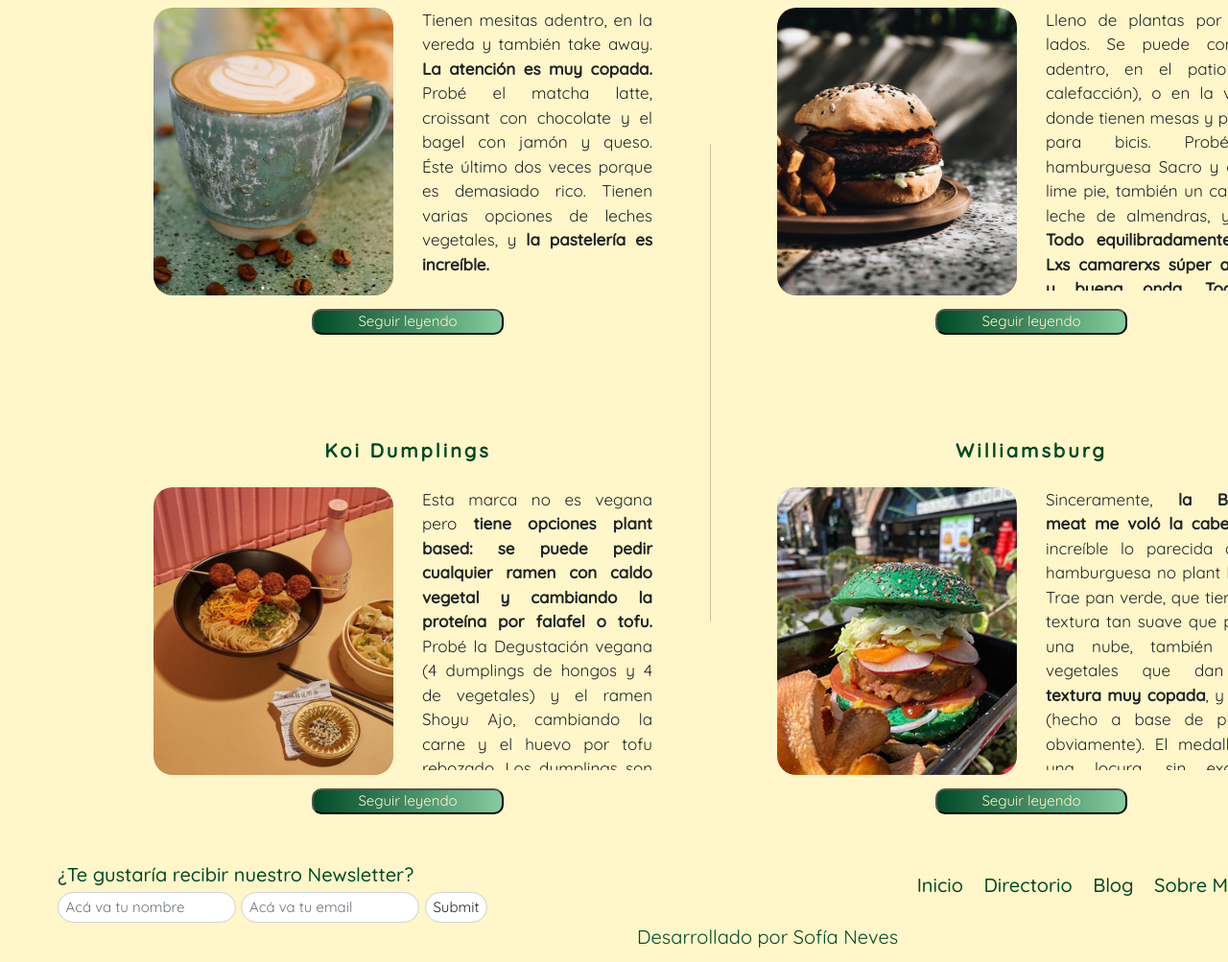
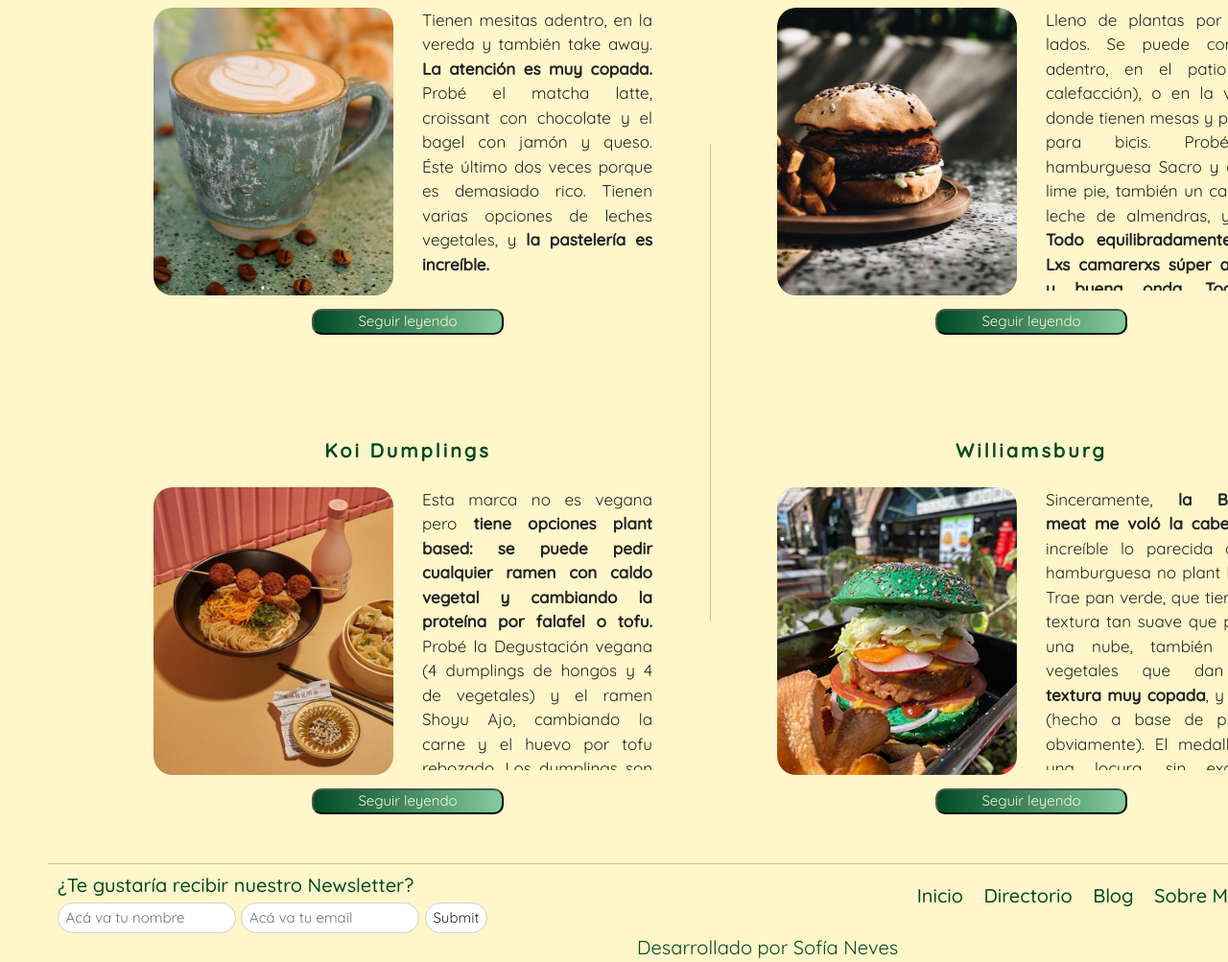
Before and after one commit to SoNeves/Directorio-Plant-Based, a website: page index.html in a window 1280 px wide. Shown: the part 407-1410 px from the top of the page at 96% size. Drawn offline with nearby package versions, Linux system fonts and the light colour scheme.

Commit message:
actualizacion de sitio
se me habia roto la division del footer

```diff
--- a/index.html
+++ b/index.html
@@ -104,6 +104,8 @@
 
     </main>
 
+    <hr class="divisionFooter">
+
     <footer>
         <div class="news">
             <h3>¿Te gustaría recibir nuestro Newsletter?</h3>
```
